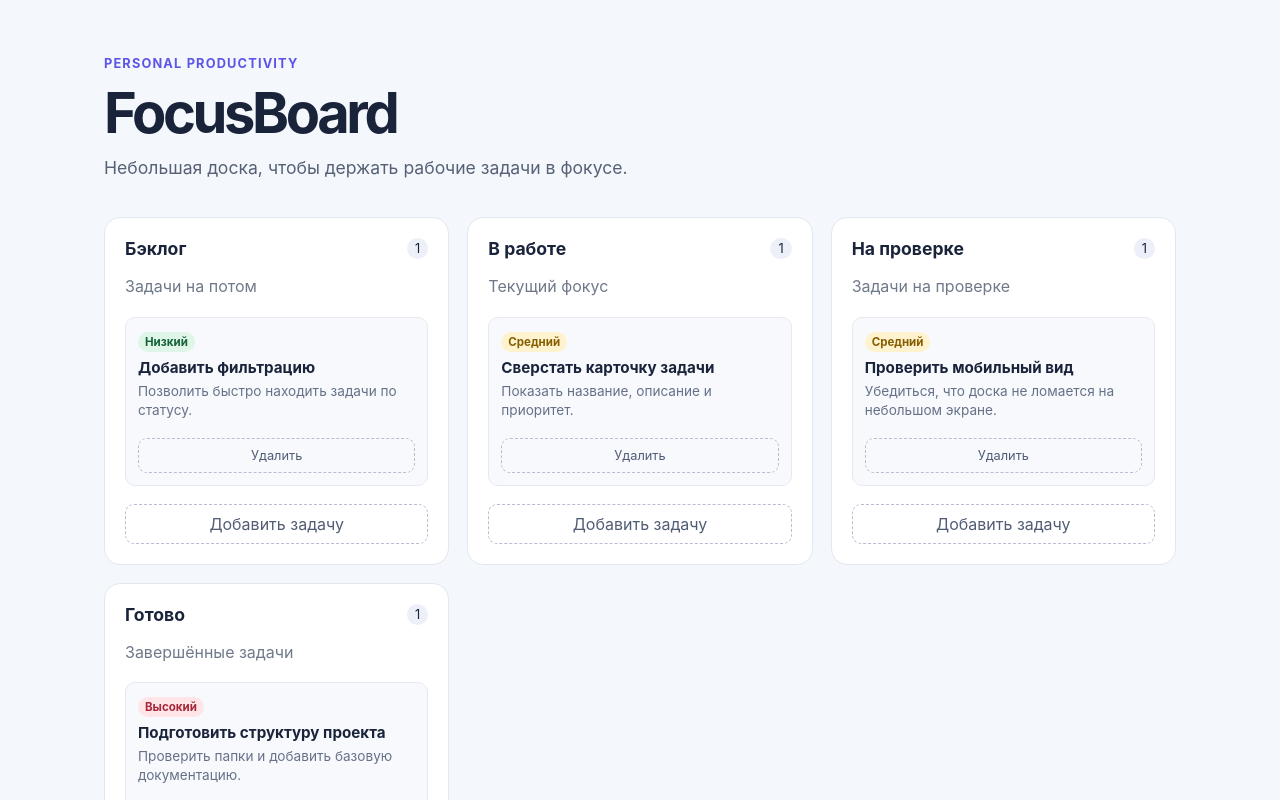
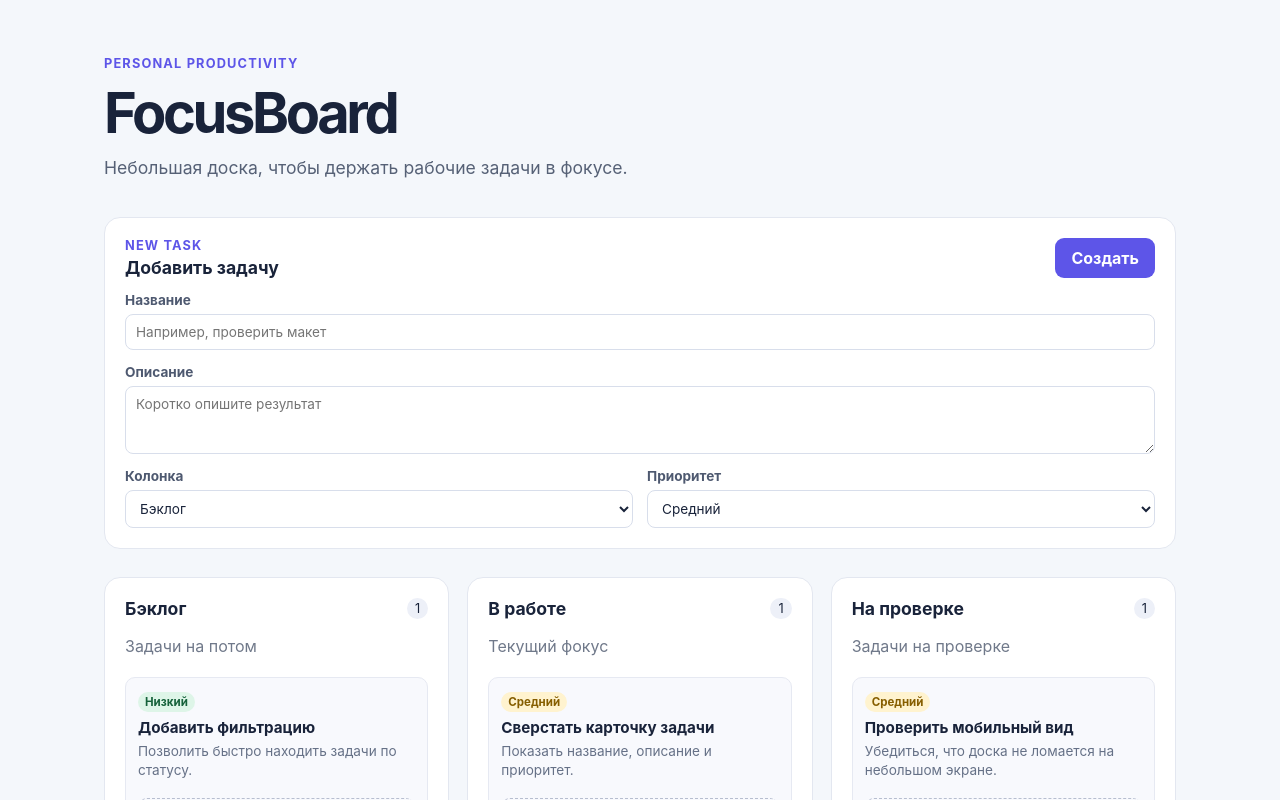
Before and after one commit to 500EFKA500/FocusBoard, a React (Vite) app: page / in a window 1280 px wide. Shown: the top 800 px of the page. Built offline with nearby package versions, Linux system fonts and the light colour scheme.

Commit message:
feat: add task creation form

```diff
--- a/src/App.jsx
+++ b/src/App.jsx
@@ -1,6 +1,7 @@
 import { useState } from 'react'
 import TaskCard from './components/TaskCard.jsx'
 import seedTasks from './data/seedTasks.js'
+import AddTaskForm from './components/AddTaskForm.jsx'
 
 const columns = [
   { id: 'backlog', title: 'Бэклог', description: 'Задачи на потом' },
@@ -18,6 +19,15 @@ export default function App() {
     )
   }
 
+  function handleCreateTask(draft) {
+    const newTask = {
+      id: crypto.randomUUID(),
+      ...draft,
+    }
+
+    setTasks((currentTasks) => [...currentTasks, newTask])
+  }
+
   return (
     <main className="app-shell">
       <header className="page-header">
@@ -25,6 +35,8 @@ export default function App() {
         <h1>FocusBoard</h1>
         <p className="subtitle">Небольшая доска, чтобы держать рабочие задачи в фокусе.</p>
       </header>
+
+      <AddTaskForm columns={columns} onCreate={handleCreateTask} />
 
       <section aria-label="Доска задач" className="board">
         {columns.map((column) => (
--- /dev/null
+++ b/src/components/AddTaskForm.css
@@ -0,0 +1,9 @@
+.add-task-form { background: #fff; border: 1px solid #e3e7f0; border-radius: 16px; display: grid; gap: 14px; margin: 0 0 28px; padding: 20px; }
+.form-heading { align-items: center; display: flex; justify-content: space-between; }
+.form-heading h2 { margin: 4px 0 0; }
+.form-heading button { background: #5d55e8; border: 0; border-radius: 9px; color: #fff; cursor: pointer; font: inherit; font-weight: 700; padding: 10px 16px; }
+.add-task-form label { color: #4e5970; display: grid; font-size: .85rem; font-weight: 700; gap: 6px; }
+.add-task-form input, .add-task-form textarea, .add-task-form select { background: #fff; border: 1px solid #d8deeb; border-radius: 8px; color: #19233a; font: inherit; font-weight: 400; padding: 9px 10px; resize: vertical; width: 100%; }
+.add-task-form input:focus, .add-task-form textarea:focus, .add-task-form select:focus { border-color: #5d55e8; outline: 2px solid #dcd9ff; }
+.form-selects { display: grid; gap: 14px; grid-template-columns: repeat(2, minmax(0, 1fr)); }
+@media (max-width: 520px) { .form-heading { align-items: flex-start; gap: 12px; } .form-selects { grid-template-columns: 1fr; } }
--- /dev/null
+++ b/src/components/AddTaskForm.jsx
@@ -0,0 +1,87 @@
+import { useState } from 'react'
+import './AddTaskForm.css'
+
+const initialDraft = {
+  title: '',
+  description: '',
+  status: 'backlog',
+  priority: 'medium',
+}
+
+export default function AddTaskForm({ columns, onCreate }) {
+  const [draft, setDraft] = useState(initialDraft)
+
+  function handleChange(event) {
+    const { name, value } = event.target
+    setDraft((currentDraft) => ({ ...currentDraft, [name]: value }))
+  }
+
+  function handleSubmit(event) {
+    event.preventDefault()
+
+    if (!draft.title.trim()) {
+      return
+    }
+
+    onCreate({
+      ...draft,
+      title: draft.title.trim(),
+      description: draft.description.trim(),
+    })
+    setDraft(initialDraft)
+  }
+
+  return (
+    <form className="add-task-form" onSubmit={handleSubmit}>
+      <div className="form-heading">
+        <div>
+          <p className="eyebrow">New task</p>
+          <h2>Добавить задачу</h2>
+        </div>
+        <button type="submit">Создать</button>
+      </div>
+
+      <label>
+        Название
+        <input
+          name="title"
+          value={draft.title}
+          onChange={handleChange}
+          placeholder="Например, проверить макет"
+          required
+        />
+      </label>
+
+      <label>
+        Описание
+        <textarea
+          name="description"
+          value={draft.description}
+          onChange={handleChange}
+          placeholder="Коротко опишите результат"
+          rows="3"
+        />
+      </label>
+
+      <div className="form-selects">
+        <label>
+          Колонка
+          <select name="status" value={draft.status} onChange={handleChange}>
+            {columns.map((column) => (
+              <option key={column.id} value={column.id}>{column.title}</option>
+            ))}
+          </select>
+        </label>
+
+        <label>
+          Приоритет
+          <select name="priority" value={draft.priority} onChange={handleChange}>
+            <option value="low">Низкий</option>
+            <option value="medium">Средний</option>
+            <option value="high">Высокий</option>
+          </select>
+        </label>
+      </div>
+    </form>
+  )
+}
```
